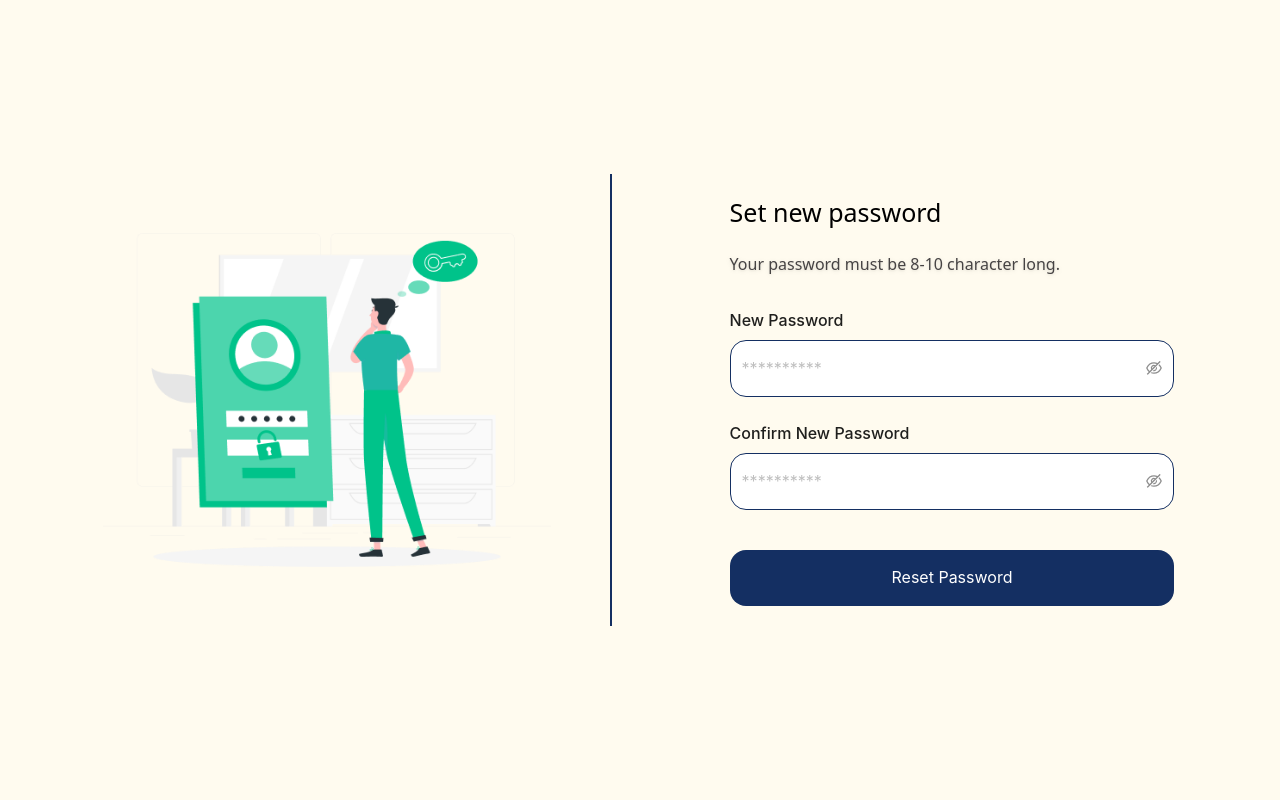
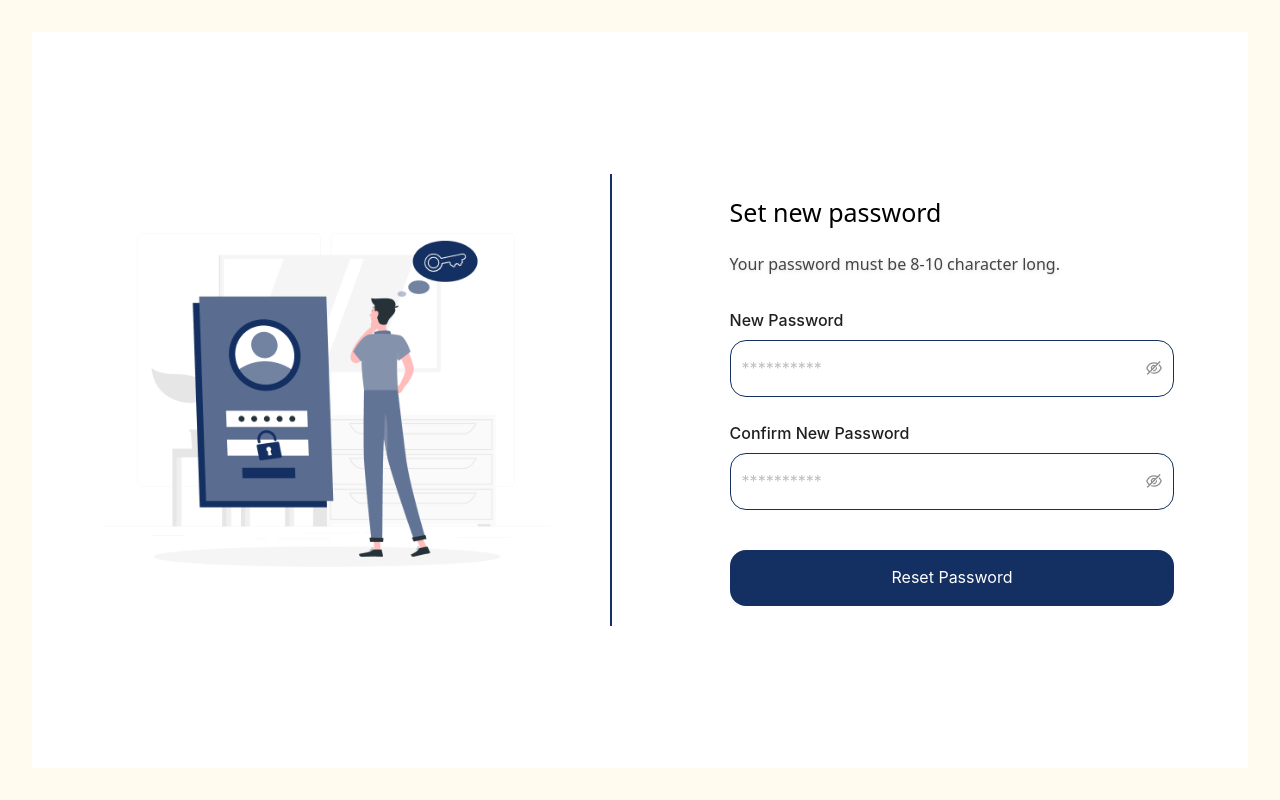
Before and after one commit to shejanNizam/beauty-and-wellness, a React (Vite) app: page /auth/reset-password in a window 1280 px wide. Built offline with nearby package versions, Linux system fonts and the light colour scheme.

Commit message:
reset-pass page refactor

```diff
--- a/src/pages/Auth/ResetPassword.jsx
+++ b/src/pages/Auth/ResetPassword.jsx
@@ -15,7 +15,6 @@ const ResetPassword = () => {
   // const dispatch = useDispatch();
   // const { token } = useSelector((state) => state.auth);
   // const [mutation, { isLoading }] = useChangePasswordMutation();
-
 
   const onFinish = async (values) => {
     navigate("/auth");
@@ -58,14 +57,18 @@ const ResetPassword = () => {
     // }
   };
   return (
-      <div className="min-h-[92vh] w-full grid grid-cols-1 lg:grid-cols-2 justify-center items-center gap-1 lg:gap-8">
+    <div className="min-h-[92vh] w-full grid grid-cols-1 lg:grid-cols-2 justify-center items-center gap-1 lg:gap-8 bg-white ">
       <div className="lg:border-r-2 border-primary mx-auto w-[96%] lg:p-[10%] ">
         <img src={image} alt="" />
       </div>
       <div className="lg:p-[5%] order-first lg:order-last">
         <div className="w-full py-[44px] lg:px-[44px] space-y-8">
           <div className="flex flex-col items-center lg:items-start">
-              <PageHeading backPath={-1} title={"Set new password"} disbaledBackBtn={true} />
+            <PageHeading
+              backPath={-1}
+              title={"Set new password"}
+              disbaledBackBtn={true}
+            />
             <p className=" drop-shadow text-[#464343] mt-5">
               Your password must be 8-10 character long.
             </p>
@@ -80,7 +83,9 @@ const ResetPassword = () => {
             onFinish={onFinish}
           >
             <Form.Item
-                label={<span className="font-medium text-base">New Password</span>}
+              label={
+                <span className="font-medium text-base">New Password</span>
+              }
               name="newPassword"
               rules={[
                 {
@@ -92,7 +97,11 @@ const ResetPassword = () => {
               <Input.Password size="large" placeholder="**********" />
             </Form.Item>
             <Form.Item
-                label={<span className="font-medium text-base">Confirm New Password</span>}
+              label={
+                <span className="font-medium text-base">
+                  Confirm New Password
+                </span>
+              }
               name="rePassword"
               rules={[
                 {
```
Also changed, not shown: src/assets/images/reset-pass.png. Lines whose indentation alone changed are shown as unchanged.
